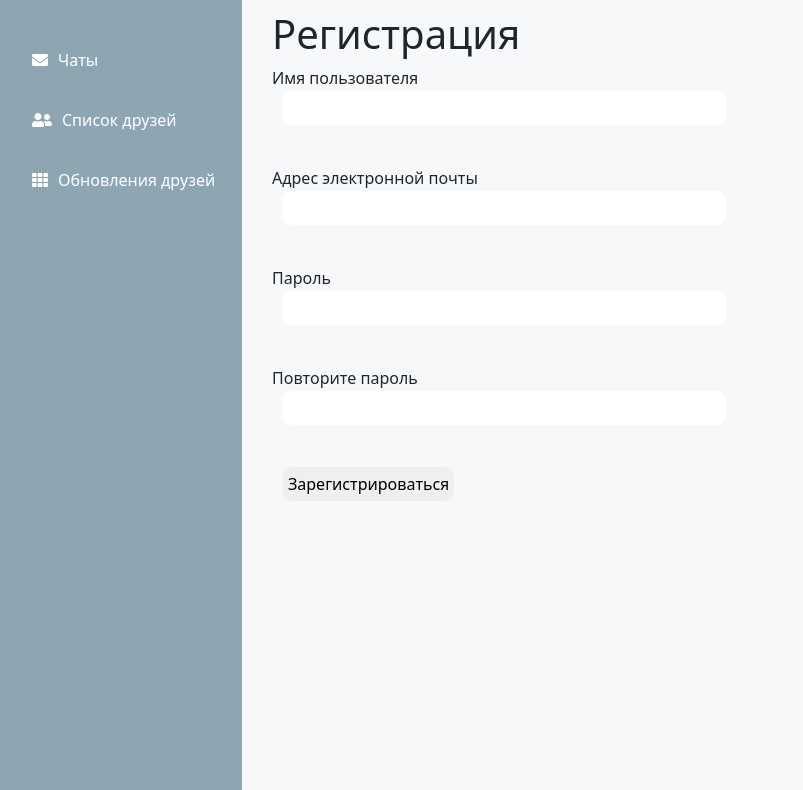
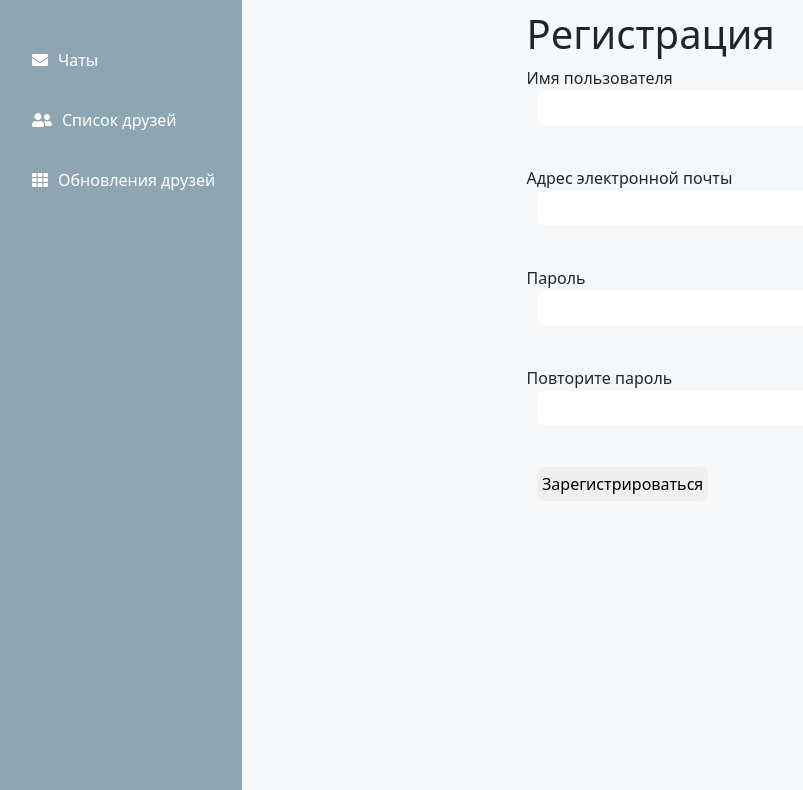
Before and after one commit to iesub/TRPPSite, a Flask app: page /register in a window 1280 px wide. Shown: the part 70-860 px from the top of the page, without its empty margins (8-811 px from the left). Run offline with Flask 2, Linux system fonts and the light colour scheme; some libraries are stand-ins or nearby versions.

Commit message:
moved content to the center,  block-notification to the right

```diff
--- a/app/static/messages.css
+++ b/app/static/messages.css
@@ -33,7 +33,7 @@
 
 .notification-block {
 	padding-left: 3px;
-	width: 150%;
+	width: 20%;
 }
 
 .not-block:hover{
--- a/app/templates/login.html
+++ b/app/templates/login.html
@@ -1,7 +1,9 @@
 {% extends "base.html" %}
 
 {% block content %}
-    <div class = 'main-part'>
+    <div class="container">
+        <div class="row justify-content-center">
+            <div class='main-part'>
                 <h1>Войти</h1>
                 <form action="" method="post">
                     {{ form.hidden_tag() }}
@@ -24,4 +26,6 @@
                 </form>
                 <p>Новый пользователь? <a href="{{ url_for('register') }}">Нажмите, чтобы зарегистрироваться!</a></p>
             </div>
+        </div>
+    </div>
 {% endblock %}
--- a/app/templates/register.html
+++ b/app/templates/register.html
@@ -1,7 +1,9 @@
 {% extends "base.html" %}
 
 {% block content %}
-    <div class = 'main-part'>
+    <div class="container">
+        <div class="row justify-content-center">
+            <div class='main-part'>
                 <h1>Регистрация</h1>
                 <form action="" method="post">
                     {{ form.hidden_tag() }}
@@ -36,4 +38,6 @@
                     <p>{{ form.submit() }}</p>
                 </form>
             </div>
+        </div>
+    </div>
 {% endblock %}
```
Also changed, not shown: app/templates/user.html (+6 -4 lines). Lines whose indentation alone changed are shown as unchanged.
